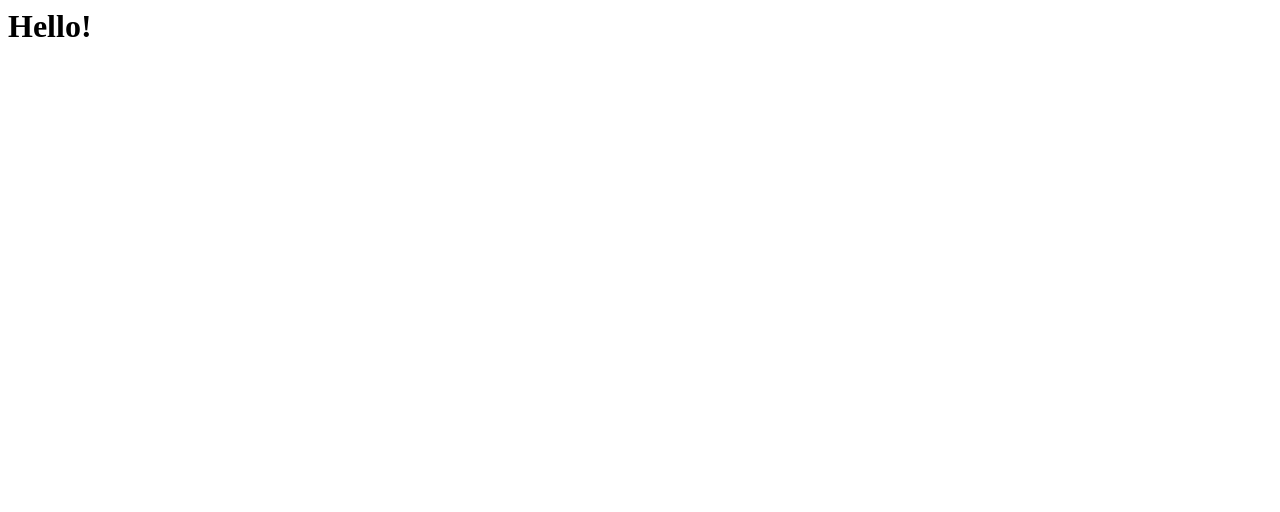
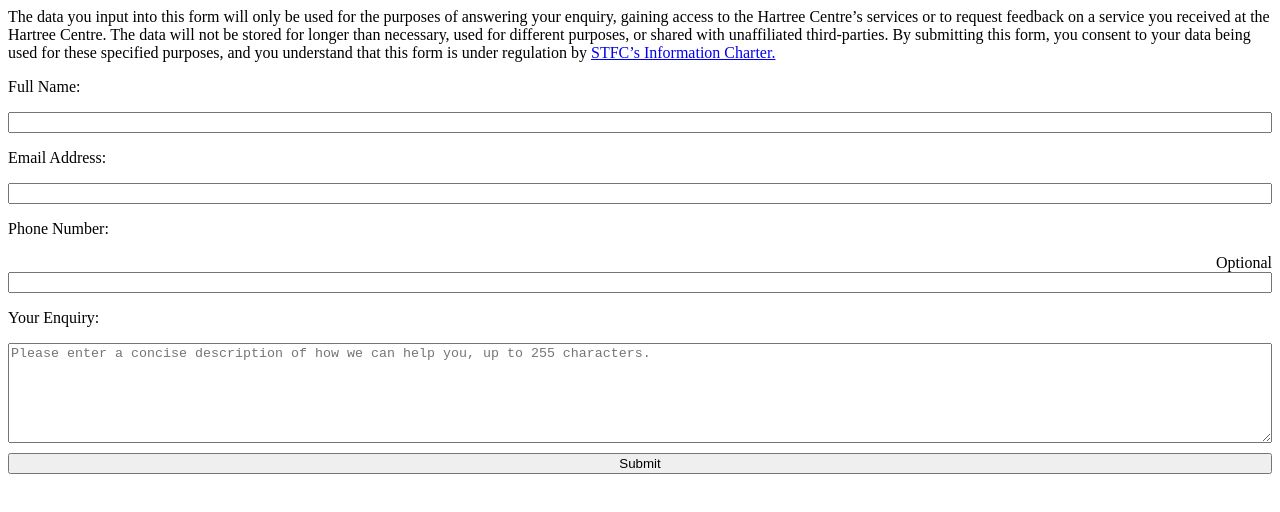
Before and after one commit to DChambersSTFC/ContactFormExp, a plain HTML site: page index.html in a window 1280 px wide. Drawn offline with Linux system fonts and the light colour scheme.

Commit message:
Update index.html

```diff
--- a/index.html
+++ b/index.html
@@ -1 +1,40 @@
-<h1>Hello!</h1>
+<div class="hartreeEnquiryForm" style="width: 100%;">
+    <div class="alert alert-info">
+        <p>The data you input into this form will only be used for the purposes of answering your enquiry,
+        gaining access to the Hartree Centre’s services or to request feedback on a service you received at the Hartree Centre.
+        The data will not be stored for longer than necessary, used for different purposes, or shared with unaffiliated third-parties.
+        By submitting this form, you consent to your data being used for these specified purposes, and you understand that this form is under regulation by
+        <a class="alert-link" target="_blank" href="https://stfc.ukri.org/about-us/how-we-are-governed/policies-standards/information-charter/">STFC’s Information Charter.</a></p>
+    </div>
+    <form action="https://formspree.io/dylan.chambers@stfc.ac.uk" method="POST">
+    <div class="hartreeFormName" style="margin-bottom: 10px;">
+        <div class="row">
+            <p class="col-md-10">Full Name:</p>
+            <div class="col-md-2" style="text-align:right;display: none;" id="hartreeFormNameRequired"><span class="label label-danger">Required</span></div>
+        </div>
+        <input type="text" class="form-control hartreeFormInput" name="formName" style="width: 100%;"/>
+    </div>
+    <div class="hartreeFormEmail" style="margin-bottom: 10px;">
+        <div class="row">
+            <p class="col-md-10">Email Address:</p>
+            <div class="col-md-2" style="text-align:right;display: none;" id="hartreeFormEmailRequired"><span class="label label-danger">Required</span></div>
+        </div>
+        <input type="email" class="form-control hartreeFormInput" name="formEmail" style="width: 100%;"/>
+    </div>
+    <div class="hartreeFormPhone" style="margin-bottom: 10px;">
+        <div class="row">
+            <p class="col-md-10">Phone Number:</p>
+            <div class="col-md-2" style="text-align:right;"><span class="label label-info">Optional</span></div>
+        </div>
+        <input type="tel" class="form-control hartreeFormInput" name="formPhone" style="width: 100%;"/>
+    </div>
+    <div class="hartreeFormEnquiry" style="margin-bottom: 10px;">
+        <div class="row">
+            <p class="col-md-10">Your Enquiry:</p>
+            <div class="col-md-2" style="text-align:right;display: none;" id="hartreeFormEnquiryRequired"><span class="label label-danger">Required</span></div>
+        </div>
+        <textarea class="form-control hartreeFormInput" name="formEnquiry" maxlength="255" placeholder="Please enter a concise description of how we can help you, up to 255 characters." style="width: 100%;max-width: 100%;min-width: 100%;height: 100px;max-height: 100px;min-height: 100px;"></textarea>
+    </div>
+    <input type="submit" class="btn btn-primary" style="width: 100%;"></input>
+    </form>
+</div>
```
